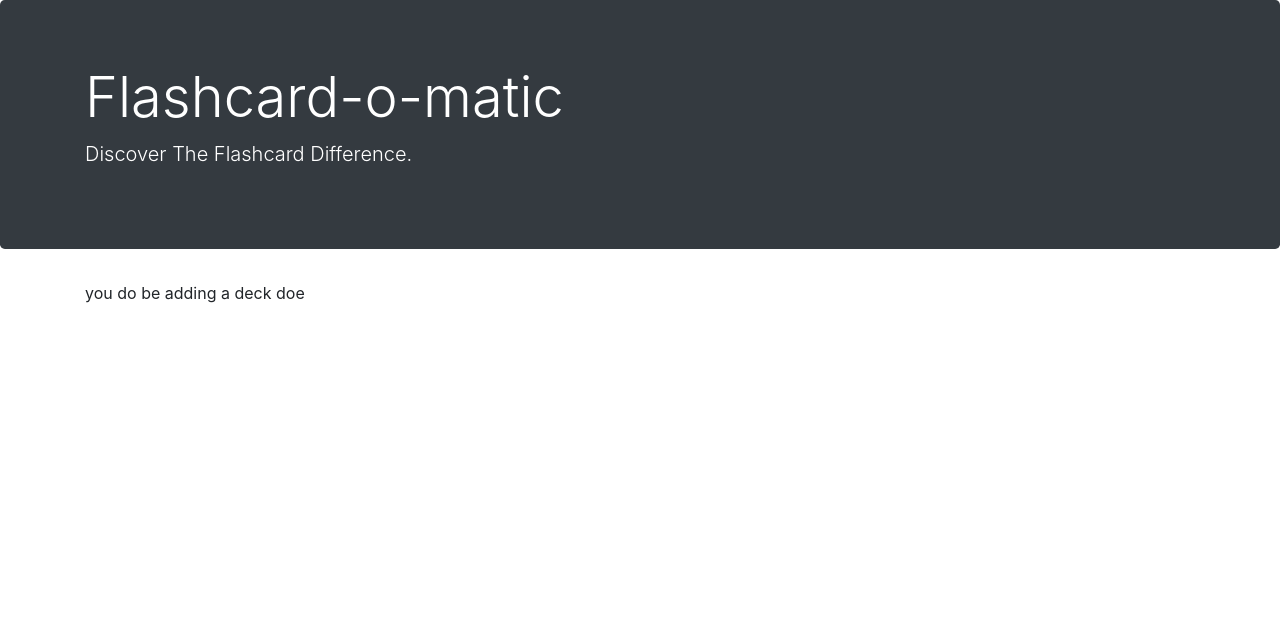
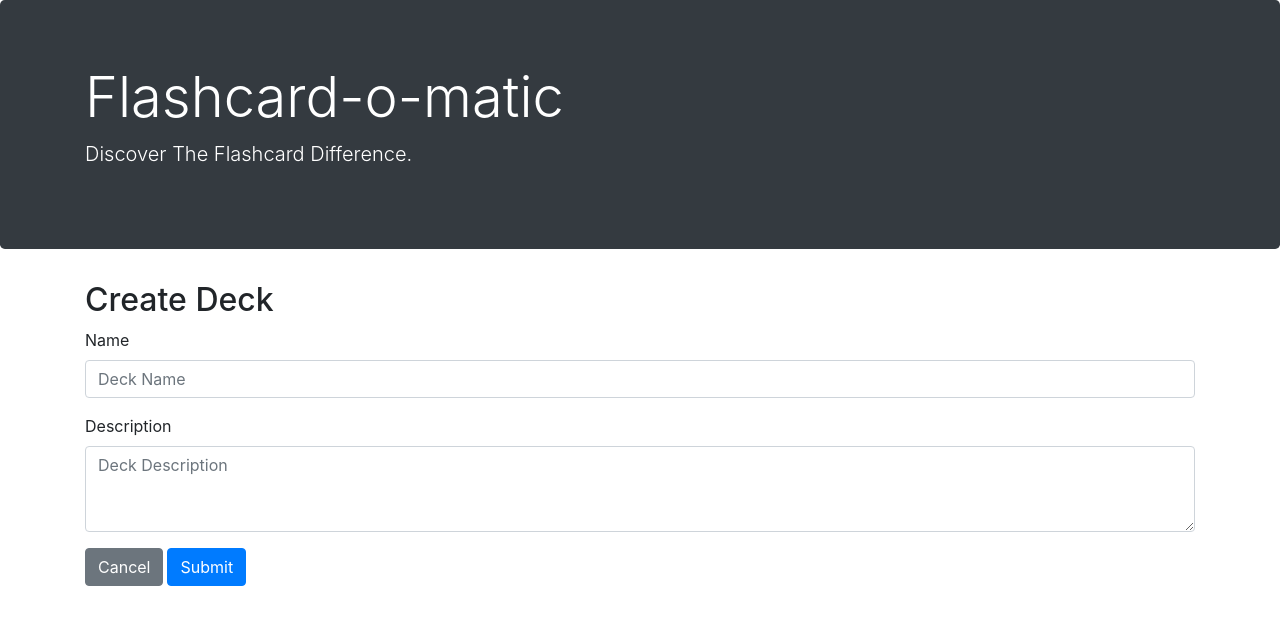
Before and after one commit to austinhjones3/flashcard-app, a React (Create React App) app: page /decks/new in a window 1280 px wide. Shown: the top 624 px of the page. Built offline with nearby package versions, Linux system fonts and the light colour scheme; a web font is replaced by a local one.

Commit message:
create deck form skeleton built

```diff
--- a/src/Layout/Deck/View.jsx
+++ b/src/Layout/Deck/View.jsx
@@ -1,3 +1,4 @@
+/* eslint-disable react-hooks/exhaustive-deps */
 import React, { Fragment, useState, useEffect } from "react";
 import { Switch, Route, useRouteMatch } from "react-router-dom";
 import Study from "./Study";
--- a/src/Layout/Forms/AddDeck.jsx
+++ b/src/Layout/Forms/AddDeck.jsx
@@ -1,5 +1,35 @@
 import React, { Fragment } from "react";
 
 export default function AddDeck() {
-  return <Fragment>you do be adding a deck doe</Fragment>;
+  return (
+    <Fragment>
+      <h2>Create Deck</h2>
+      <form>
+        <div class="form-group">
+          <label for="exampleFormControlInput1">Name</label>
+          <input
+            type="text"
+            class="form-control"
+            id="exampleFormControlInput1"
+            placeholder="Deck Name"
+          />
+        </div>
+        <div class="form-group">
+          <label for="exampleFormControlTextarea1">Description</label>
+          <textarea
+            class="form-control"
+            id="exampleFormControlTextarea1"
+            rows="3"
+            placeholder="Deck Description"
+          ></textarea>
+        </div>
+        <button type="button" className="btn btn-secondary mr-1" onClick="">
+          Cancel
+        </button>
+        <button type="submit" className="btn btn-primary" onClick="">
+          Submit
+        </button>
+      </form>
+    </Fragment>
+  );
 }
```
